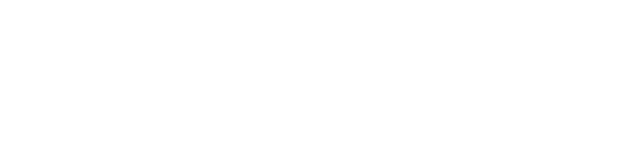
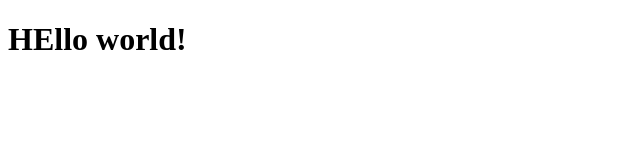
Before and after one commit to Mirzamukhamedov232/ixoc-new-project, a plain HTML site: page index.html in a window 1280 px wide. Shown: the whole page, without its empty margins (0-640 px from the left). Drawn offline with Linux system fonts and the light colour scheme.

Commit message:
added h1

```diff
--- a/index.html
+++ b/index.html
@@ -5,8 +5,9 @@
     <meta http-equiv="X-UA-Compatible" content="IE=edge">
     <meta name="viewport" content="width=device-width, initial-scale=1.0">
     <title>Document</title>
+
 </head>
 <body>
-
+    <h1>HEllo world!</h1>
 </body>
 </html>
```
